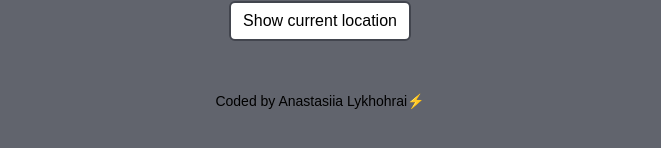
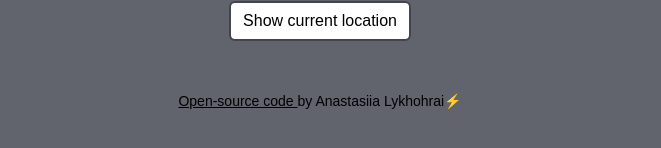
Before and after one commit to presdesarcasme/my-app, a website built with Parcel: page index.html in a window 1280 px wide. Shown: the part 520-668 px from the top of the page, without its empty margins (320-981 px from the left). Built offline with nearby package versions, Linux system fonts and the light colour scheme; a web font is replaced by a local one.

Commit message:
footer 'Open-source code by' was added

```diff
--- a/index.html
+++ b/index.html
@@ -30,7 +30,8 @@
 					<form action="" method="get" class="search" id="search-form">
 
 						<div class="form__field">
-											<input type="search" name="search" placeholder="Enter your city" class="form__input" id="form-input">
+							<input type="search" name="search" placeholder="Enter your city" class="form__input"
+								id="form-input">
 							<input type="submit" value="Search" class="button search" id="search">
 						</div>
 
@@ -107,7 +108,9 @@
 				</div>
 			</div>
 			<button class="btn" id="current-button"> Show current location </button>
-				<footer> Coded by Anastasiia Lykhohrai⚡</footer>
+			<footer> <a id="open-source-link" href="https://github.com/presdesarcasme/my-app"> Open-source code </a> by
+				Anastasiia Lykhohrai⚡
+			</footer>
 		</div>
 	</div>
 
--- a/src/styles.css
+++ b/src/styles.css
@@ -250,3 +250,8 @@ input[type="submit"] {
 #current-button:hover {
   background-color: #d8af4e;
 }
+
+#open-source-link {
+  color: black;
+  text-decoration: underline;
+}
```
Lines whose indentation alone changed are shown as unchanged.
